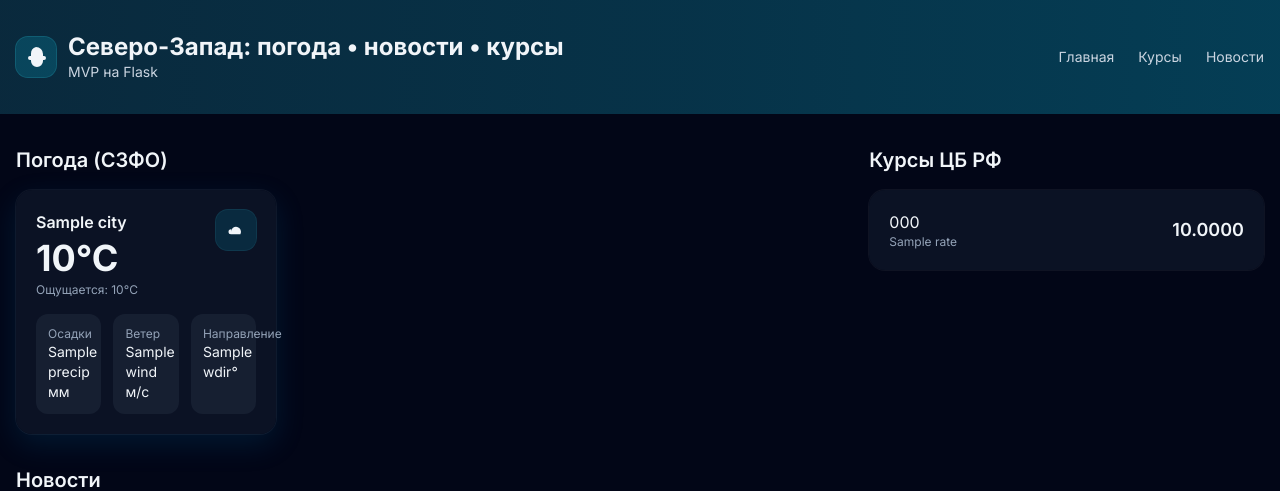
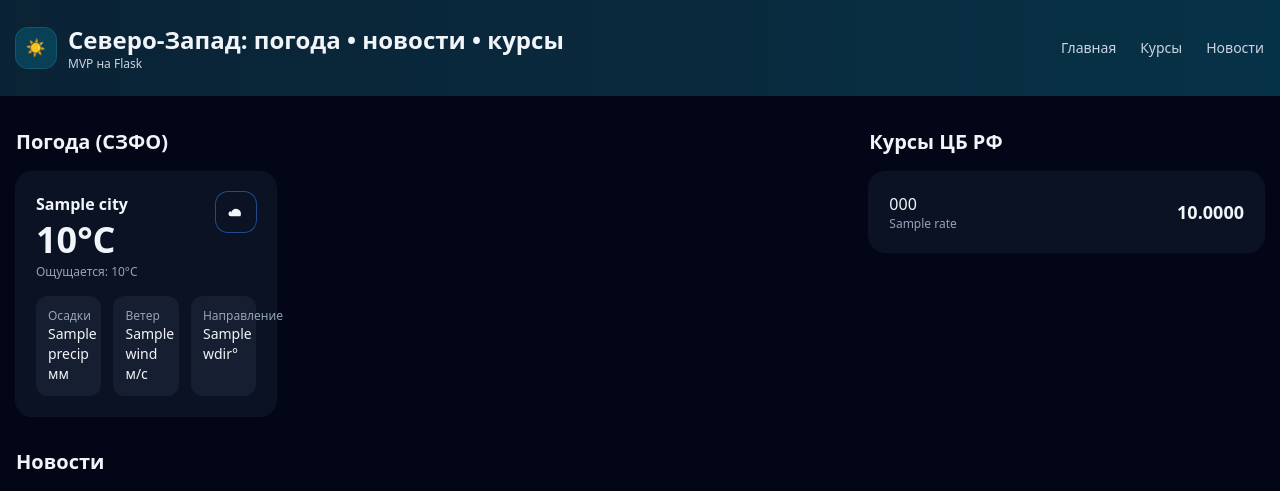
Before and after one commit to Nick-825/nw-weather-site, a Flask app: template templates/index.html in a window 1280 px wide. Shown: the top 491 px of the page. Run offline with Flask 3, Linux system fonts and the light colour scheme; the template is opened without the code that fills it: most values are stand-ins (such as "Sample title", 1, 10 or a date in 2020); some libraries are stand-ins or nearby versions.

Commit message:
Update base.html

```diff
--- a/templates/base.html
+++ b/templates/base.html
@@ -7,50 +7,38 @@
   <link rel="preconnect" href="https://fonts.googleapis.com">
   <link rel="preconnect" href="https://fonts.gstatic.com" crossorigin>
   <link href="https://fonts.googleapis.com/css2?family=Inter:wght@400;600;700&display=swap" rel="stylesheet">
-
   <script src="https://cdn.tailwindcss.com"></script>
-  <script>
-    tailwind.config = {
-      theme: {
-        extend: {
-          fontFamily: { sans: ['Inter', 'system-ui', 'sans-serif'] },
-          colors: {
-            brand: { 50:'#ecfeff',100:'#cffafe',200:'#a5f3fc',300:'#67e8f9',400:'#22d3ee',500:'#06b6d4',600:'#0891b2',700:'#0e7490',800:'#155e75',900:'#164e63' }
-          },
-          boxShadow: {
-            soft: '0 10px 30px rgba(2, 132, 199, 0.15)'
-          }
-        }
-      }
-    }
-  </script>
+  <style>
+    html { scroll-behavior: smooth; }
+    @keyframes float { 0%{transform:translateY(0)} 50%{transform:translateY(-3px)} 100%{transform:translateY(0)} }
+    @keyframes spin-slow { from{transform:rotate(0)} to{transform:rotate(360deg)} }
+    @keyframes pulse-soft { 0%,100%{opacity:.9} 50%{opacity:1} }
+    .float { animation: float 3s ease-in-out infinite; }
+    .spin-slow { animation: spin-slow 18s linear infinite; transform-origin:center; display:inline-block; }
+    .pulse { animation: pulse-soft 2.4s ease-in-out infinite; }
+  </style>
 </head>
 <body class="bg-slate-950 text-slate-100">
-  <!-- Header -->
-  <header class="relative overflow-hidden">
-    <div class="absolute inset-0 bg-gradient-to-r from-brand-800 via-brand-700 to-brand-600 opacity-40"></div>
-    <div class="relative max-w-7xl mx-auto px-4 py-8">
-      <div class="flex items-center justify-between">
-        <a href="/" class="flex items-center gap-3">
-          <div class="h-10 w-10 rounded-xl bg-brand-500/20 ring-1 ring-brand-400/30 grid place-items-center">
-            <!-- simple logo -->
-            <svg viewBox="0 0 24 24" class="h-6 w-6"><path fill="currentColor" d="M12 2a7 7 0 0 1 7 7v2h1a2 2 0 1 1 0 4h-1v1a6 6 0 1 1-12 0v-1H6a2 2 0 1 1 0-4h1V9a7 7 0 0 1 5-7z"/></svg>
+  <header class="relative overflow-hidden" id="top">
+    <div class="absolute inset-0 bg-gradient-to-r from-cyan-900 via-cyan-800 to-cyan-700 opacity-40"></div>
+    <div class="relative max-w-7xl mx-auto px-4 py-6 flex items-center justify-between">
+      <a href="#top" class="flex items-center gap-3">
+        <div class="h-10 w-10 rounded-xl bg-cyan-500/20 ring-1 ring-cyan-400/30 grid place-items-center">
+          <span class="spin-slow">☀️</span>
         </div>
         <div>
-            <h1 class="text-2xl font-bold leading-tight">Северо-Запад: погода • новости • курсы</h1>
-            <p class="text-sm text-slate-300">MVP на Flask</p>
+          <h1 class="text-2xl font-bold">Северо-Запад: погода • новости • курсы</h1>
+          <p class="text-xs text-slate-300">MVP на Flask</p>
         </div>
       </a>
       <nav class="hidden md:flex gap-6 text-sm text-slate-300">
-          <a class="hover:text-white" href="/">Главная</a>
+        <a class="hover:text-white" href="#top">Главная</a>
         <a class="hover:text-white" href="#rates">Курсы</a>
         <a class="hover:text-white" href="#news">Новости</a>
       </nav>
     </div>
-    </div>
   </header>
 
-  <!-- Main -->
   <main class="max-w-7xl mx-auto px-4 py-8">
     {% block content %}{% endblock %}
   </main>
```
Lines whose indentation alone changed are shown as unchanged.
